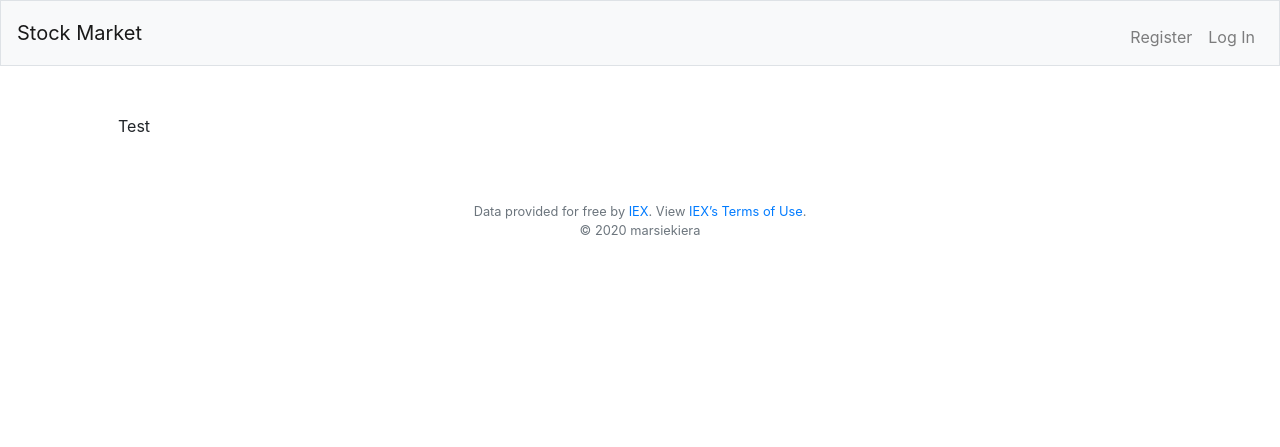
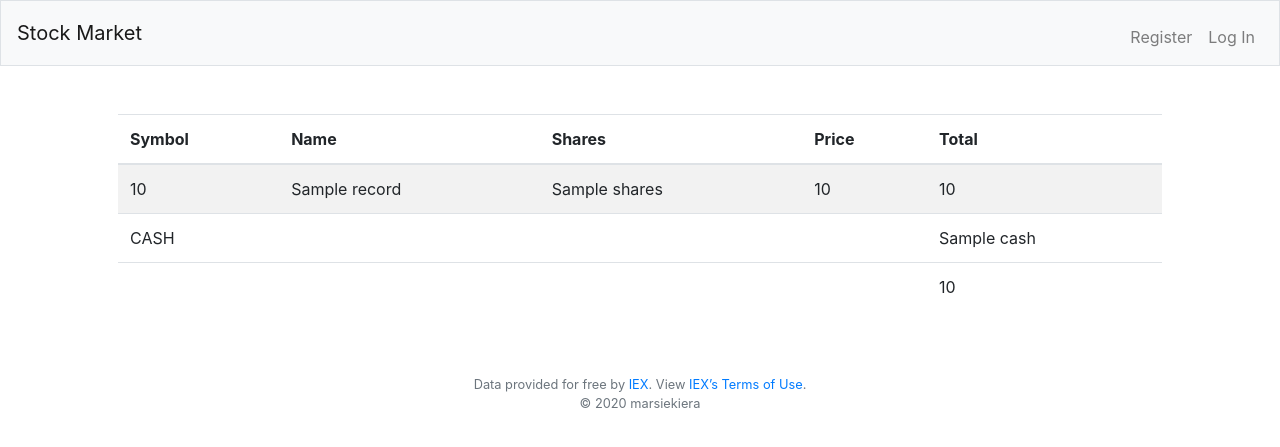
Before and after one commit to marsiekiera/stock-market, a Flask app: template templates/index.html in a window 1280 px wide. Shown: the top 447 px of the page. Run offline with Flask 2, Linux system fonts and the light colour scheme; the template is opened without the code that fills it: most values are stand-ins (such as "Sample title", 1, 10 or a date in 2020); some libraries are stand-ins or nearby versions.

Commit message:
first version

```diff
--- a/templates/index.html
+++ b/templates/index.html
@@ -1,9 +1,42 @@
 {% extends "layout.html" %}
 
-{% block title%}
-    Homepage
+{% block title %}
+    Portfolio
 {% endblock %}
 
 {% block main %}
-    <p>Test</p>
-{% endblock main %}
+    <table class="table table-striped">
+        <thead>
+            <tr>
+                <th>Symbol</th>
+                <th>Name</th>
+                <th>Shares</th>
+                <th>Price</th>
+                <th>Total</th>
+            </tr>
+        </thead>
+        <tfoot>
+            <tr>
+                <td colspan="4"></td>
+                <td>{{ total }}</td>
+            </tr>
+        </tfoot>
+        <tbody>
+            {% for record in user_stocks %}
+            <tr>
+                <td>{{ record["stock_symbol"] }}</td>
+                <td>{{ record["stock_name"] }}</td>
+                <td>{{ record["shares"] }}</td>
+                <td>{{ record["price"] }}</td>
+                <td>{{ record["total"] }}</td>
+            </tr>
+            {% endfor %}
+            <tr>
+                <td>CASH</td>
+                <td colspan="3"></td>
+                <td>{{ cash }}</td>
+            </tr>
+
+        </tbody>
+    </table>
+{% endblock %}
```
